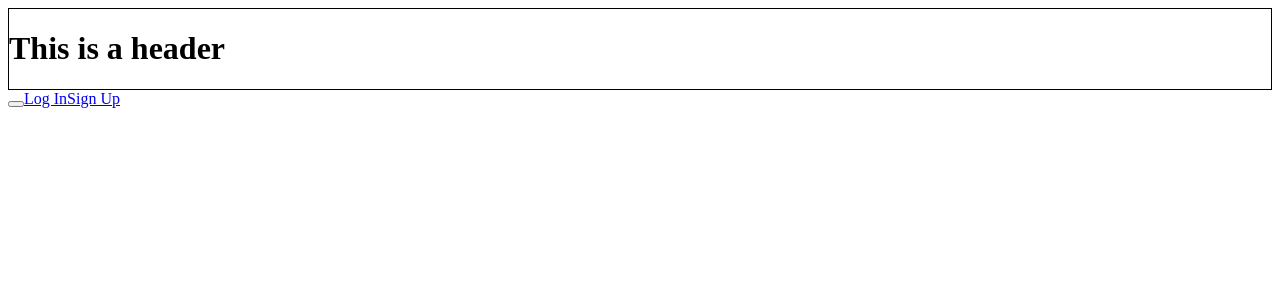
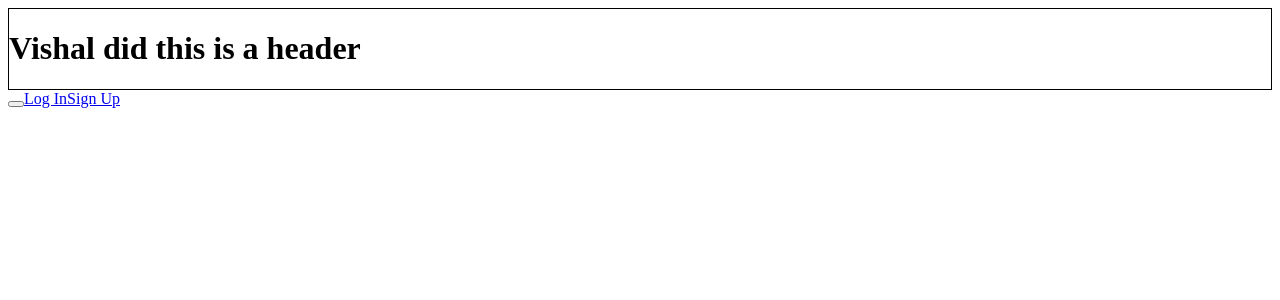
Before and after one commit to markkang98/bbusa-attendance-react, a React app: page / in a window 1280 px wide. Shown: the top 300 px of the page. Built offline with nearby package versions, Linux system fonts and the light colour scheme.

Commit message:
Update Header.js

```diff
--- a/src/components/header/Header.js
+++ b/src/components/header/Header.js
@@ -5,7 +5,7 @@ class Header extends React.Component{
     render(){
         return(
             <div className = "header-div">
-                <h1>This is a header</h1>
+                <h1>Vishal did this is a header</h1>
             </div>
         )
     }
```
